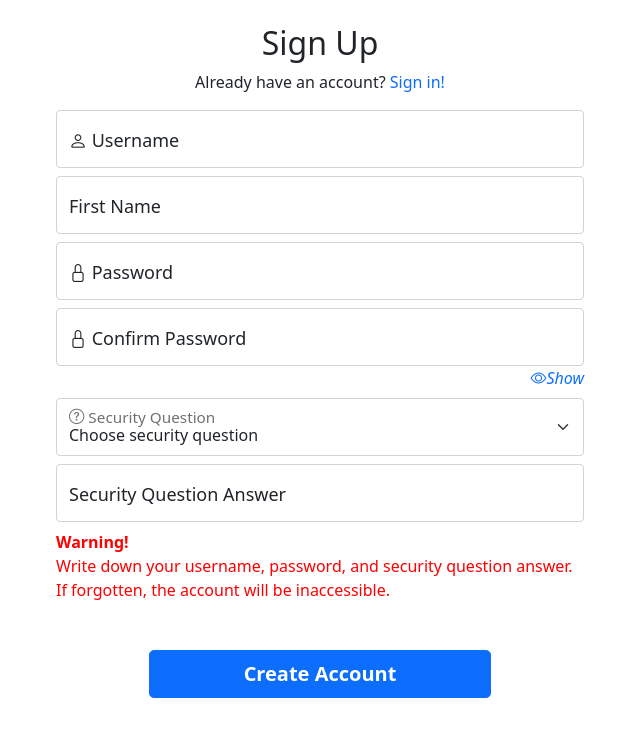
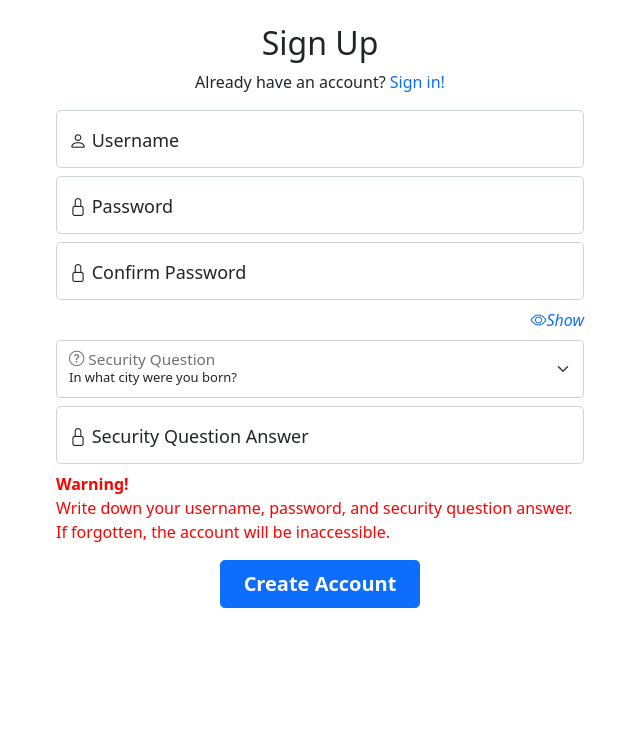
Before and after one commit to matthew-c-lee/Chat-Application, a Flask app: page /sign-up in a window 1280 px wide. Shown: the part 56-800 px from the top of the page, without its empty margins (320-960 px from the left). Run offline with Flask 2, Linux system fonts and the light colour scheme; some libraries are stand-ins or nearby versions.

Commit message:
converted sign up html to use forms

```diff
--- a/website/auth.py
+++ b/website/auth.py
@@ -5,6 +5,7 @@ import re
 
 from .models import User
 from . import db
+from .forms import RegistrationForm
 
 auth = Blueprint('auth', __name__)
 
@@ -39,9 +40,9 @@ def logout():
 
 @auth.route('/sign-up', methods=['GET', 'POST'])
 def sign_up():
+    form = RegistrationForm()
     if request.method == 'POST':
         username = request.form.get('username')
-        first_name = request.form.get('firstName')
         password1 = request.form.get('password1')
         password2 = request.form.get('password2')
         answer = request.form.get('answer')
@@ -62,8 +63,6 @@ def sign_up():
             flash('Username can only contain "_", no other special characters', category='error')
         elif re.search(r"\s", username):
             flash('Username cannot contain any spaces.', category='error')
-        elif len(first_name) < 2:
-            flash('First name must be at least 2 characters.', category='error')
         elif len(password1) < 7:
             flash('Password must be at least 7 characters.', category='error')
         elif len(password1) < 5:
@@ -81,7 +80,7 @@ def sign_up():
         elif len(answer) < 1:
             flash('Security word must be at least 1 character', category='error')
         else:
-            new_user = User(username=username, first_name=first_name, password=generate_password_hash(password1, method='sha256'),
+            new_user = User(username=username, password=generate_password_hash(password1, method='sha256'),
                             answer=answer, question=question, text_size=text_size, text_color=text_color, background=background)
             db.session.add(new_user)
             db.session.commit()
@@ -91,7 +90,7 @@ def sign_up():
             flash('Account created.', category='success')
             return redirect(url_for('views.chat'))
 
-    return render_template("sign_up.html", user=current_user)
+    return render_template("sign_up.html", user=current_user, form = form)
 
 
 @auth.route('/forgot-password', methods=['GET', 'POST'])
--- a/website/forms.py
+++ b/website/forms.py
@@ -8,10 +8,18 @@ from .models import User
 class RegistrationForm(FlaskForm):
     username = StringField('Username',
                            validators=[DataRequired(), Length(min=2, max=20)])
-    password = PasswordField('Password', validators=[DataRequired()])
-    confirm_password = PasswordField('Confirm Password',
+    password1 = PasswordField('Password', validators=[DataRequired()])
+    password2 = PasswordField('Confirm Password',
                                      validators=[DataRequired(), EqualTo('password')])
-    submit = SubmitField('Sign Up')
+
+    security_question = SelectField(u'Security Question', choices = [   'In what city were you born?',
+                                                                        'What was the name of your favorite pet?',
+                                                                        'What was the name of your first school?',
+                                                                        'What was the make of your first car?',
+                                                                        'What was your first job?'], validators = [DataRequired()])
+
+    submit = SubmitField('Create Account')
+    answer = StringField('Security Question Answer', validators=[DataRequired(), Length(min=2, max=20)])
 
     def validate_username(self, username):
         user = User.query.filter_by(username=username.data).first()
--- a/website/models.py
+++ b/website/models.py
@@ -35,7 +35,6 @@ class User(db.Model, UserMixin):
     password = db.Column(db.String(150))
     answer = db.Column(db.String(150)) # security word
     question = db.Column(db.String(150)) # security question
-    first_name = db.Column(db.String(150))
     text_color = db.Column(db.String(20), default='Black') # message text color
     text_size = db.Column(db.String(20), default='Medium') # message text size
     background = db.Column(db.String(20), default='White') # background color
--- a/website/templates/sign_up.html
+++ b/website/templates/sign_up.html
@@ -12,104 +12,134 @@ content %}
 
 </head>
 <body>
-<form method="POST">
+
+
+
+<form method="POST" action="" enctype="multipart/form-data">
+  {{ form.hidden_tag() }}
   <h2 align="center">Sign Up</h2>
   <p align = "center">Already have an account? <a href = "login" style="text-decoration: none;">Sign in!</a></p>
+
 <div class="d-grid gap-2 col-6 mx-auto">
       <div class="form-floating">
 
-    <input
-      type="text"
-      class="form-control"
-      id="username"
-      name="username"
-      placeholder="Enter Username"
-      required
-    />
+          {% if form.username.errors %}
+              {{ form.username(class="form-control form-control-lg is-invalid") }}
+              <div class="invalid-feedback">
+                  {% for error in form.username.errors %}
+                      <span>{{ error }}</span>
+                  {% endfor %}
+              </div>
+          {% else %}
+              {{ form.username(
+                    class="form-control form-control-lg",
+                    type="text",
+                    id="username",
+                    style="font-size: medium",
+                    placeholder="Enter Username")
+              }}
+          {% endif %}
           <label for="username" style="font-size:large;" class = "bi bi-person"> Username</label>
       </div>
 
       <div class="form-floating">
-
-    <input
-      type="text"
-      class="form-control"
-      id="firstName"
-      name="firstName"
-      placeholder="Enter First Name"
-    />
-    <label for="firstName" style="font-size:large;">First Name</label>
+          {% if form.password1.errors %}
+              {{ form.username(class="form-control form-control-lg is-invalid") }}
+              <div class="invalid-feedback">
+                  {% for error in form.password1.errors %}
+                      <span>{{ error }}</span>
+                  {% endfor %}
+              </div>
+          {% else %}
+              {{ form.password1(
+                    class="form-control form-control-lg",
+                    type="password",
+                    id="password1",
+                    style="font-size: medium",
+                    placeholder="Choose Password")
+              }}
+          {% endif %}
+        <label for="password1" style="font-size:large;" class = "bi bi-lock"> Password</label>
       </div>
 
-
+      <div>
 
 <div class="form-floating">
-    <input
-      type="password"
-      class="form-control"
-      id="password1"
-      name="password1"
-      placeholder="Enter Password"
-      required
-    />
-    <label for="password1" style="font-size:large;" class = "bi bi-lock"> Password</label>
-
-
+  {% if form.password2.errors %}
+      {{ form.username(class="form-control form-control-lg is-invalid") }}
+      <div class="invalid-feedback">
+          {% for error in form.password2.errors %}
+              <span>{{ error }}</span>
+          {% endfor %}
       </div>
-
-  <div class="form-floating">
-
-    <input
-      type="password"
-      class="form-control"
-      id="password2"
-      name="password2"
-      placeholder="Confirm Password"
-      required
-    />
+  {% else %}
+      {{ form.password2(
+            class="form-control form-control-lg",
+            type="password",
+            id="password2",
+            style="font-size: medium",
+            placeholder="Choose Password")
+      }}
+  {% endif %}
   <label for="password2" style="font-size:large;" class = "bi bi-lock"> Confirm Password</label>
 
 </div>
 </div>
-  <div class="d-grid gap-2 col-6 mx-auto">
   <a onClick = "showHidePassword();" href ="#" style="text-align: right; text-decoration:none;" id = "show-hide"><i class = "bi bi-eye" id="show_eye"></i><i>Show</i></a>
 
-
-<div class = "form-floating">
-  <select class="form-select" title="question" type='text' name='question' id='question' required>
-    <option value="">Choose security question</option>
-    <option value="In what city were you born?">In what city were you born?</option>
-    <option value="What is the name of your favorite pet?" >What is the name of your favorite pet?</option>
-    <option value="What is the name of your first school?" >What is the name of your first school?</option>
-    <option value="What was the make of your first car?" >What was the make of your first car?</option>
-    <option value="What was your first job?" >What was your first job?</option>
-  </select>
+<div class="form-floating">
+  {% if form.security_question.errors %}
+      {{ form.text_color(class="form-control form-control-lg is-invalid") }}
+      <div class="invalid-feedback">
+          {% for error in form.security_question.errors %}
+              <span>{{ error }}</span>
+          {% endfor %}
+      </div>
+  {% else %}
+    {{ form.security_question(
+          class="form-select form-control-lg",
+          type="text",
+          id="security_question",
+          style="font-size: small",
+          placeholder="Choose Security Question")
+    }}
+  {% endif %}
   <label for="question" style="font-size:large;" class="bi bi-question-circle"> Security Question</label>
 </div>
 
-
 <div class="form-floating">
-    <input
-      type="text"
-      class="form-control"
-      id="answer"
-      name="answer"
-      placeholder="Write your answer"
-      required
-    />
-    <label for="answer" style="font-size:large;">Security Question Answer</label>
+  {% if form.answer.errors %}
+      {{ form.username(class="form-control form-control-lg is-invalid") }}
+      <div class="invalid-feedback">
+          {% for error in form.answer.errors %}
+              <span>{{ error }}</span>
+          {% endfor %}
       </div>
-
+  {% else %}
+      {{ form.answer(
+            class="form-control form-control-lg",
+            type="text",
+            id="answer",
+            style="font-size: medium",
+            placeholder="Choose Password")
+      }}
+  {% endif %}
+  <label for="answer" style="font-size:large;" class = "bi bi-lock"> Security Question Answer</label>
+</div>
 
 <p style="color:red"><strong>Warning!</strong> <br>
   Write down your username, password, and security question answer. If forgotten, the account will be inaccessible.</p>
 
 
-  <br />
 </div>
 <div class="d-grid gap-2 col-4 mx-auto">
-  <button type="submit" class="btn btn-primary btn-lg" style="font-weight:bold;">Create Account</button>
+  <div align="center">
+  {{ form.submit(class="btn btn-primary btn-lg", style="font-weight:bold; width: 200px;") }}
   </div>
+</div>
+</div>
+</form>
+
 </div>
 
 </form>
```
Also changed, not shown: website/templates/search.html (+14 -2 lines), website/database.db. Lines whose indentation alone changed are shown as unchanged.
